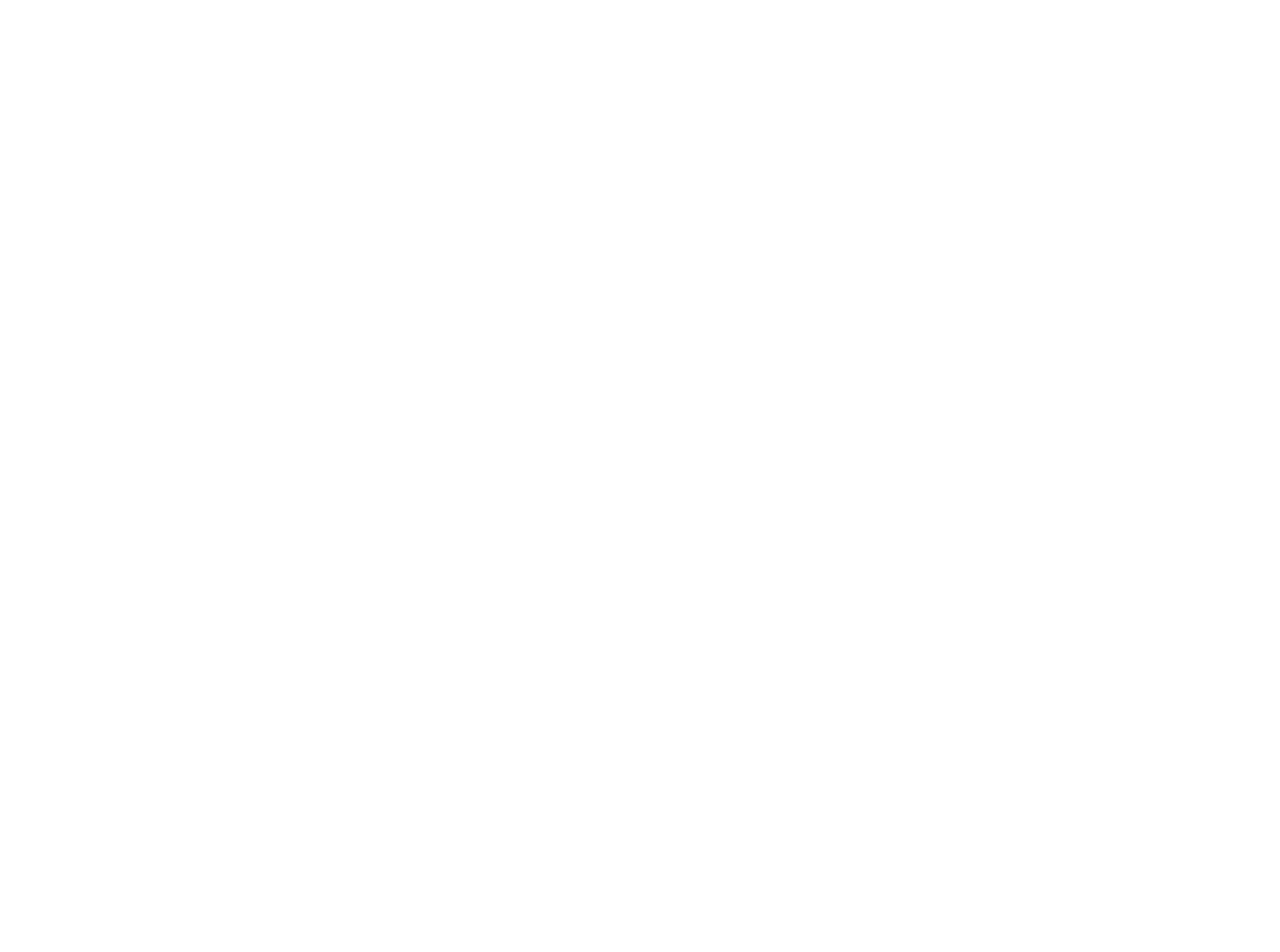
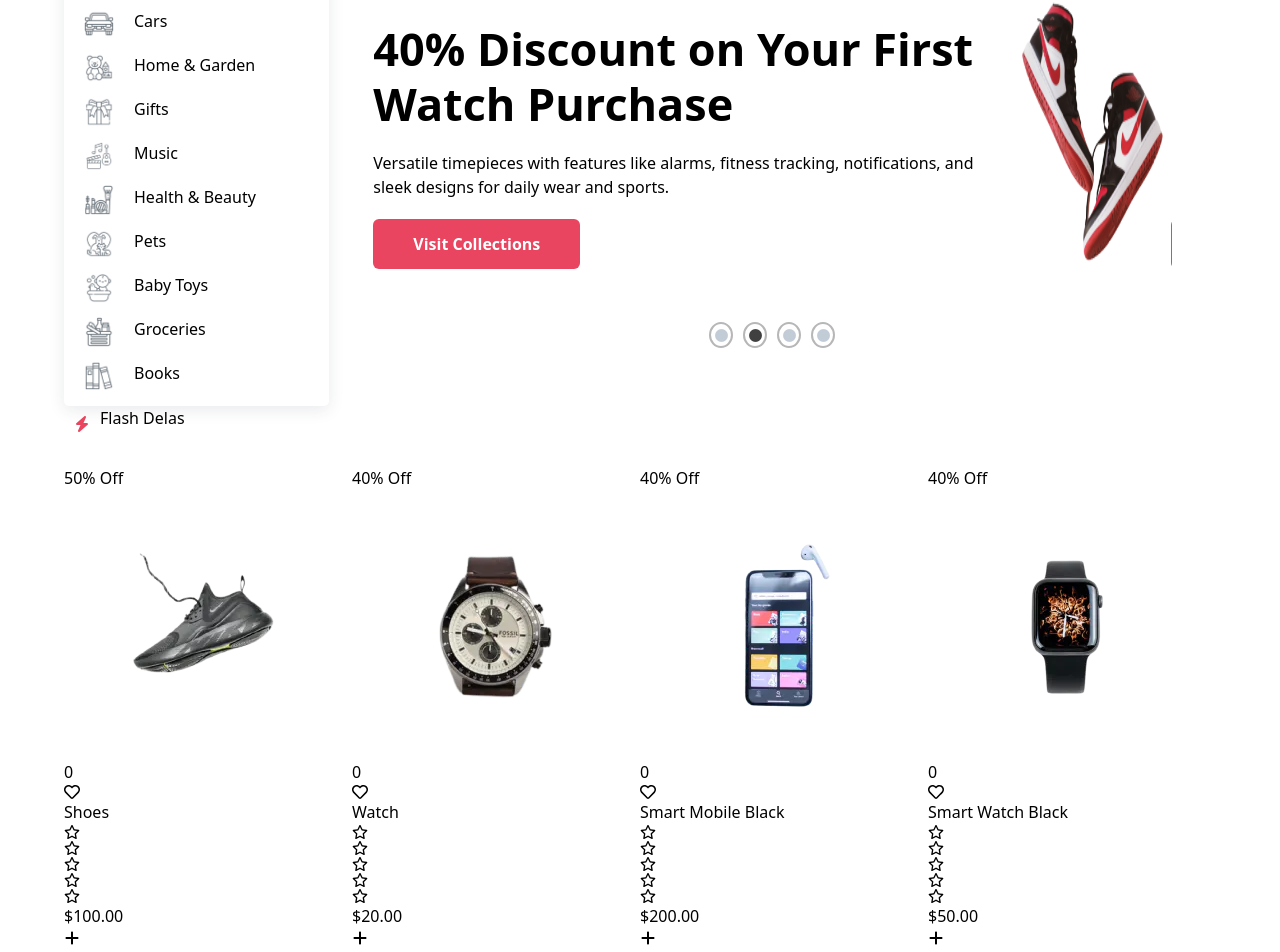
Before and after one commit to samirzjadhav/react-ecommerce-website, a React (Create React App) app: page / in a window 1280 px wide. Shown: the part 307-1259 px from the top of the page. Before the commit the page ends 800 px from the top, so only its background shows below. Built offline with nearby package versions, Linux system fonts and the light colour scheme.

Commit message:
fix: flashcard section

```diff
--- a/src/App.js
+++ b/src/App.js
@@ -7,13 +7,13 @@ import {
   Route,
   Link,
 } from "react-router-dom/cjs/react-router-dom.min";
-// import Data from "./Components/FlashDeals/Data.js";
+import Data from "./Components/FlashDeals/Data.js";
 import { useState } from "react";
 
 function App() {
-  // const { productItems } = Data;
+  const { productItems } = Data;
 
-  // const [cartItems, setCartItems] = useState([]);
+  const [cartItems, setCartItems] = useState([]);
 
   return (
     <>
@@ -21,7 +21,7 @@ function App() {
         <Header />
         <Switch>
           <Route path="/" exact>
-            {/* <Pages productItems={productItems} /> */}
+            <Pages productItems={productItems} />
           </Route>
         </Switch>
       </Router>
--- a/src/Components/FlashDeals/FlashCard.js
+++ b/src/Components/FlashDeals/FlashCard.js
@@ -1,20 +1,61 @@
 import React from "react";
+import { useState } from "react";
 import { FaRegHeart } from "react-icons/fa";
 import { FaRegStar } from "react-icons/fa6";
 import { FaPlus } from "react-icons/fa6";
+import Slider from "react-slick";
+import "slick-carousel/slick/slick.css";
+import "slick-carousel/slick/slick-theme.css";
 
-const FlashCard = ({ productItems }) => {
+const SampleNextArrow = (props) => {
+  const { onClick } = props;
+  return (
+    <div className="control-btn" onClick={onClick}>
+      <button className="next">
+        <i className="fa fa-long-arrow-alt-right"></i>
+      </button>
+    </div>
+  );
+};
+const SamplePrevArrow = (props) => {
+  const { onClick } = props;
+  return (
+    <div className="control-btn" onClick={onClick}>
+      <button className="prev">
+        <i className="fa fa-long-arrow-alt-left"></i>
+      </button>
+    </div>
+  );
+};
+const FlashCard = ({ productItems, addToCart }) => {
+  const [count, setCount] = useState(0);
+  const increment = () => {
+    setCount(count + 1);
+  };
+  const settings = {
+    dots: false,
+    infinite: true,
+    speed: 500,
+    slidesToShow: 4,
+    slidesToScroll: 1,
+    nextArrow: <SampleNextArrow />,
+    prevArrow: <SamplePrevArrow />,
+  };
+
   return (
     <>
-      {productItems.map((product) => {
+      <Slider {...settings}>
+        {productItems.map((productItems) => {
+          return (
             <div className="box">
-          <div className="product">
-            <span className="discount">{productItems.discount}% off</span>
+              <div className="product mtop">
+                <div className="img">
+                  <span className="discount">{productItems.discount}% Off</span>
                   <img src={productItems.cover} alt="" />
                   <div className="product-like">
-              <label>0</label>
-              <span></span>
-              <i>
+                    <label>{count}</label> <br />
+                    <i onClick={increment}>
+                      {" "}
                       <FaRegHeart />
                     </i>
                   </div>
@@ -22,33 +63,29 @@ const FlashCard = ({ productItems }) => {
                 <div className="product-details">
                   <h3>{productItems.name}</h3>
                   <div className="rate">
-              <i>
                     <FaRegStar />
-              </i>
-              <i>
                     <FaRegStar />
-              </i>
-              <i>
                     <FaRegStar />
-              </i>
-              <i>
                     <FaRegStar />
-              </i>
-              <i>
                     <FaRegStar />
-              </i>
                   </div>
                   <div className="price">
-              <h4>{productItems.price}</h4>
-              <button>
+                    <h4>${productItems.price}.00 </h4>
+                    {/* step : 3
+                     if hami le button ma click garryo bahne
+                    */}
+                    <button onClick={() => addToCart(productItems)}>
                       <i>
                         <FaPlus />
                       </i>
                     </button>
                   </div>
                 </div>
-        </div>;
+              </div>
+            </div>
+          );
         })}
+      </Slider>
     </>
   );
 };
--- a/src/Components/FlashDeals/FlashDeals.js
+++ b/src/Components/FlashDeals/FlashDeals.js
@@ -1,22 +1,23 @@
 import React from "react";
 import { FaBolt } from "react-icons/fa6";
+import FlashCard from "./FlashCard.js";
 
-const FlashCard = ({ productItems }) => {
+const FlashDeals = ({ productItems, addToCart }) => {
   return (
     <>
-      <section className="flash background">
+      <section className="flash">
         <div className="container">
-          <div className="heading flex items-center">
+          <div className="heading flex">
             <i>
               <FaBolt />
             </i>
-            <h1 className="font-bold text-[24px]">Flash Deals</h1>
+            <h1>Flash Delas</h1>
           </div>
-          <FlashCard productItems={productItems} />
+          <FlashCard productItems={productItems} addToCart={addToCart} />
         </div>
       </section>
     </>
   );
 };
 
-export default FlashCard;
+export default FlashDeals;
--- a/src/Pages/Pages.js
+++ b/src/Pages/Pages.js
@@ -1,12 +1,12 @@
 import React from "react";
 import Home from "../Components/Mainpages/Home";
-// import FlashCard from "../Components/FlashDeals/FlashDeals";
+import FlashCard from "../Components/FlashDeals/FlashDeals";
 
 const pages = ({ productItems }) => {
   return (
     <>
       <Home />
-      {/* <FlashCard productItems={productItems} /> */}
+      <FlashCard productItems={productItems} />
     </>
   );
 };
```
Lines whose indentation alone changed are shown as unchanged.
